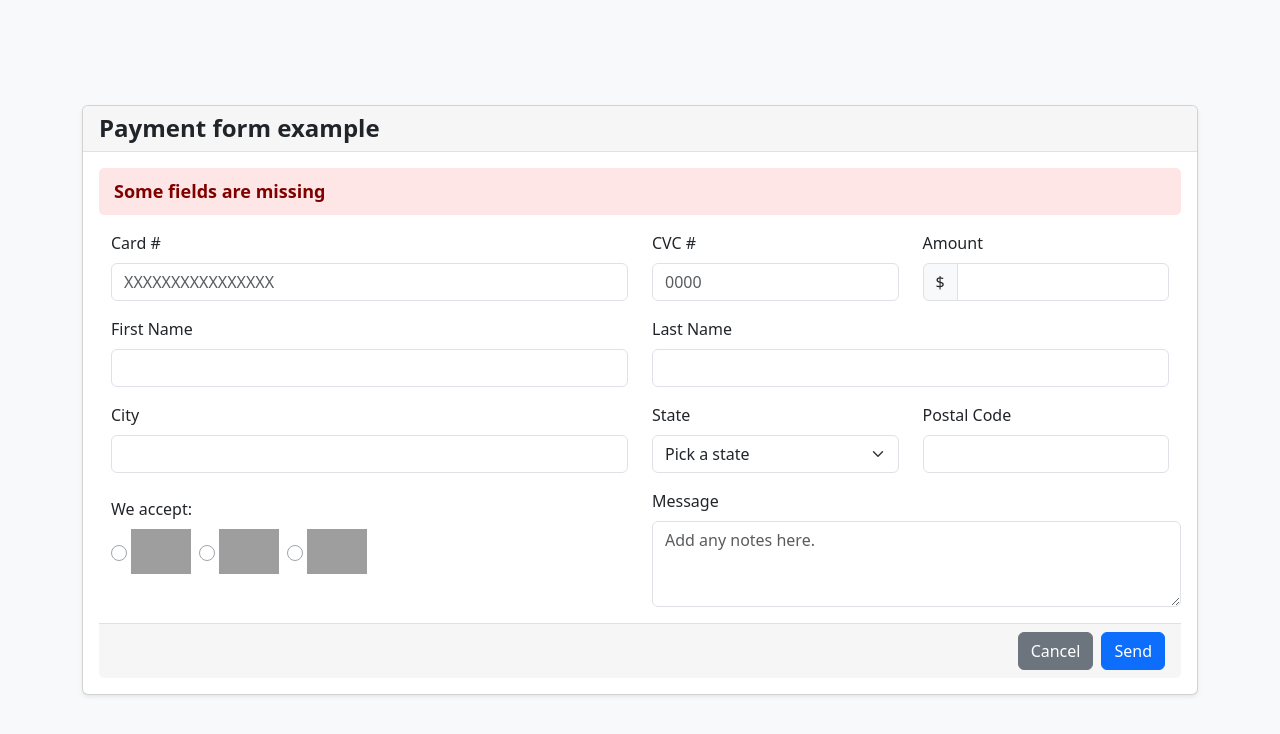
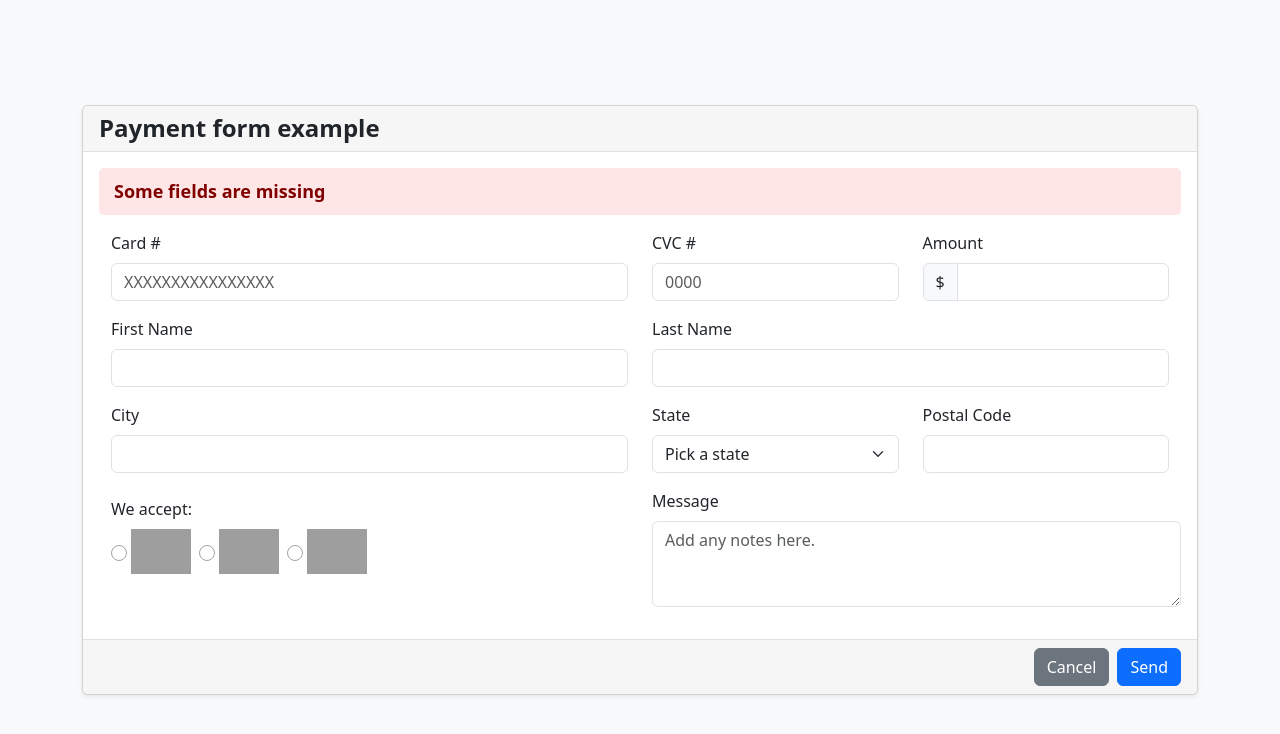
Before and after one commit to Cyberbot777/html5-form, a plain HTML site: page index.html in a window 1280 px wide. Drawn offline with nearby package versions, Linux system fonts and the light colour scheme; grey boxes are pictures that could not be loaded.

Commit message:
Fix for footer

```diff
--- a/index.html
+++ b/index.html
@@ -32,7 +32,8 @@
             class="overflow-y-auto overflow-x-hidden"
             style="max-height: 85vh"
           >
-            <form method="post" action="/submit">
+            <form method="post" action="/submit" id="paymentForm">
+              <!-- Added id to link the submit button -->
               <!-- Card Details -->
               <div class="row mb-3 mx-0">
                 <div class="col-md-6">
@@ -102,7 +103,7 @@
                 <div class="col-md-3">
                   <label for="state" class="form-label">State</label>
                   <select class="form-select" id="state" required>
-                    <option selected disabled>Pick a state</option>
+                    <option value="">Pick a state</option>
                     <option value="AL">Alabama</option>
                     <option value="AK">Alaska</option>
                     <option value="AZ">Arizona</option>
@@ -235,17 +236,18 @@
                   ></textarea>
                 </div>
               </div>
+            </form>
+          </div>
+        </div>
 
-              <!-- Card Footer -->
-              <div class="card-footer border-top border-light">
-                <div class="d-flex justify-content-end gap-2">
-                  <button type="button" class="btn btn-secondary">
-                    Cancel
-                  </button>
-                  <button type="submit" class="btn btn-primary">Send</button>
-                </div>
-              </div>
-            </form>
+        <!-- Card Footer (Moved back to match header exactly) -->
+        <div class="card-footer border-top border-light">
+          <div class="d-flex justify-content-end gap-2">
+            <button type="button" class="btn btn-secondary">Cancel</button>
+            <button type="submit" class="btn btn-primary" form="paymentForm">
+              Send
+            </button>
+            <!-- Added form attribute to link to form -->
           </div>
         </div>
       </div>
```
